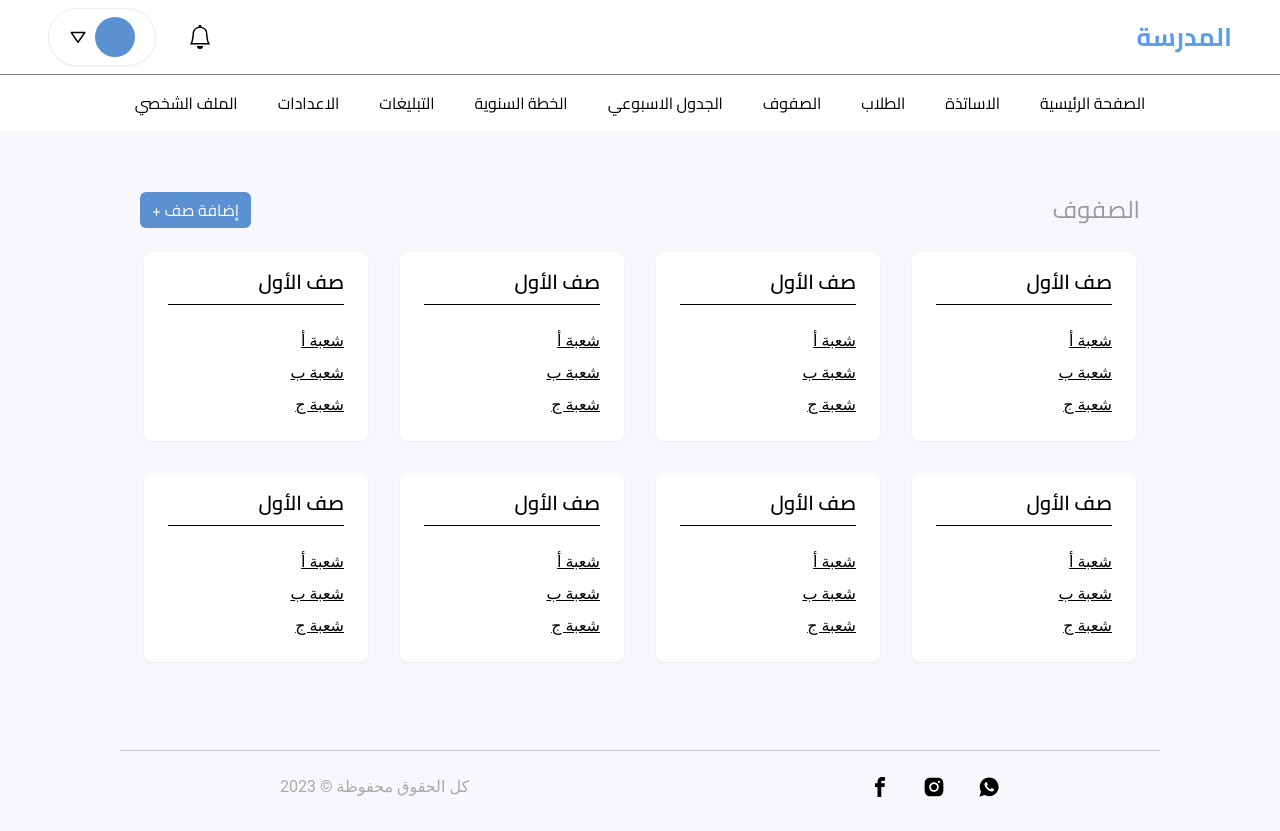
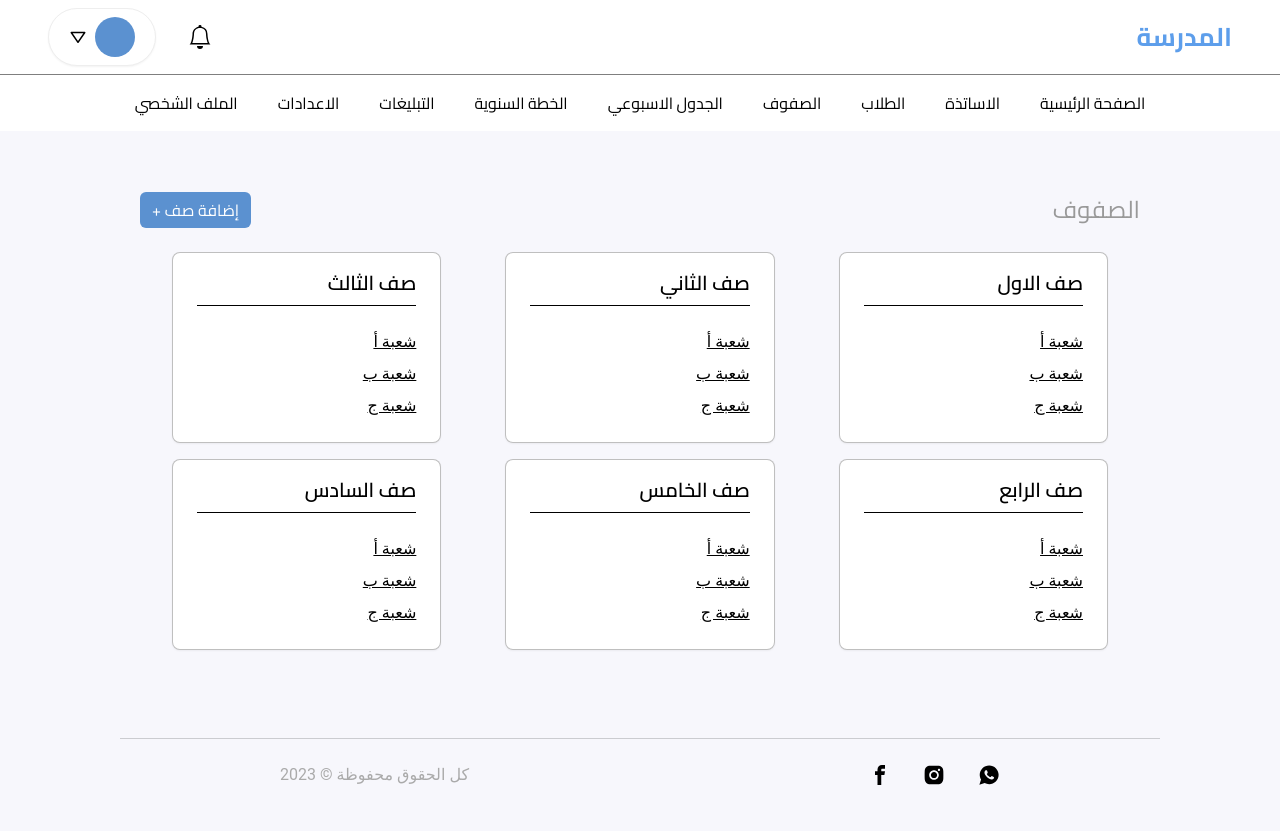
Before and after one commit to bnjamel/school-system-front-end, a React (Vite) app: page /class in a window 1280 px wide. Built offline with nearby package versions, Linux system fonts and the light colour scheme.

Commit message:
added the teacher and student profile

```diff
--- /dev/null
+++ b/src/components/StudentProfile.jsx
@@ -0,0 +1,8 @@
+import React from 'react'
+
+export default function StudentProfile() {
+  return (
+    <div dir="rtl" className="mx-auto max-w-[1000px] flex flex-col pt-[12rem]">
+        StudentProfile</div>
+  )
+}
--- /dev/null
+++ b/src/components/TeacherProfile.jsx
@@ -0,0 +1,8 @@
+import React from 'react'
+
+export default function TeacherProfile() {
+  return (
+    <div dir="rtl" className="mx-auto max-w-[1000px] flex flex-col pt-[12rem]">
+        TeacherProfile</div>
+  )
+}
--- a/src/pages/class/Class.jsx
+++ b/src/pages/class/Class.jsx
@@ -1,6 +1,31 @@
 import React from "react";
 
-const data = [1, 2, 2, 2, 2, 2, 2, 8];
+const data = [
+  {
+    id: 1,
+    class_name: "الاول"
+  },
+  {
+    id: 2,
+    class_name: "الثاني"
+  },
+  {
+    id: 3,
+    class_name: "الثالث"
+  },
+  {
+    id: 4,
+    class_name: "الرابع"
+  },
+  {
+    id: 5,
+    class_name: "الخامس"
+  },
+  {
+    id: 6,
+    class_name: "السادس"
+  },
+]
 
 export default function Class() {
   return (
@@ -15,12 +40,12 @@ export default function Class() {
         </button>
       </div>
       {/* CLASSES */}
-      <div className="flex flex-col lg:flex-row container lg:flex-wrap mx-auto items-center lg:gap-8 justify-center">
+      <div className="grid grid-cols-1 md:grid-cols-2 lg:grid-cols-3 gap-y-4 mx-auto container">
         {data.map((item) => (
-          <div className="">
-            <div className="mt-4 lg:mt-0 bg-white w-[14rem]  rounded-lg overflow-hidden shadow-sm hover:shadow-md ">
+          <div className="flex px-[2rem] justify-center items-center">
+            <div className="mt-4 border-black/25 hover:border-blue-500 transition ease-in-out border lg:mt-0 w-full bg-white rounded-lg overflow-hidden shadow-sm hover:shadow-md ">
               <div className="text-xl font-cairoSemiBold mx-6 mt-4 border-b border-black pb-2 ">
-                صف الأول
+                صف {item.class_name}
               </div>
               <div className="my-6 mx-6 items-center  ">
                 <div className="cursor-pointer my-2 hover:text-gray-600 underline">
--- a/src/pages/profile/Profile.jsx
+++ b/src/pages/profile/Profile.jsx
@@ -1,7 +1,14 @@
-import React from 'react'
+import React, { useState } from 'react'
+import StudentProfile from '../../components/StudentProfile';
+import TeacherProfile from '../../components/TeacherProfile';
 
 export default function Profile() {
-  return (
-    <div>Profile</div>
-  )
+  const [role, setRole] = useState("teacher");
+
+  switch (role) {
+    case "student":
+      return <StudentProfile />
+      case "teacher":
+      return <TeacherProfile />
+  }
 }
```
